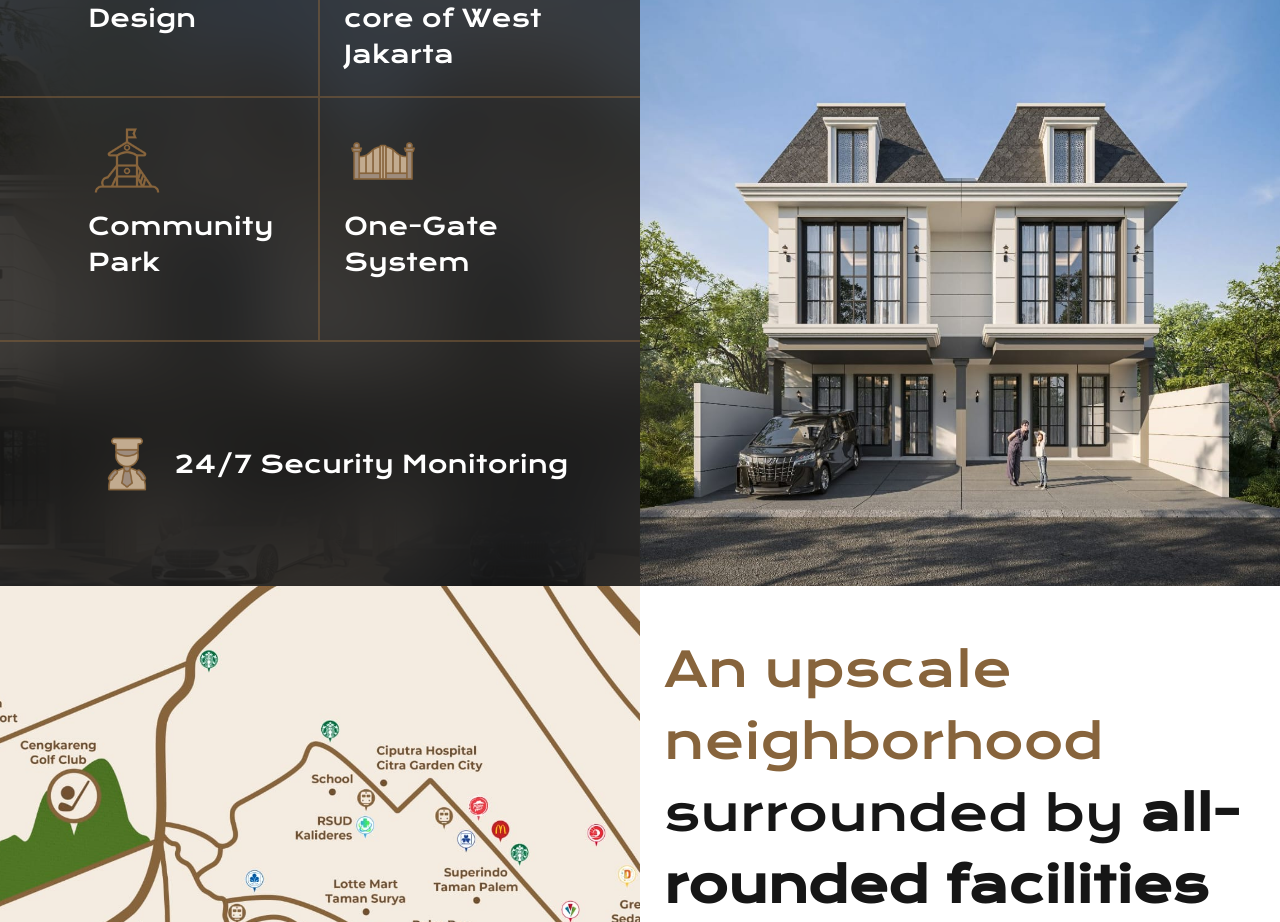
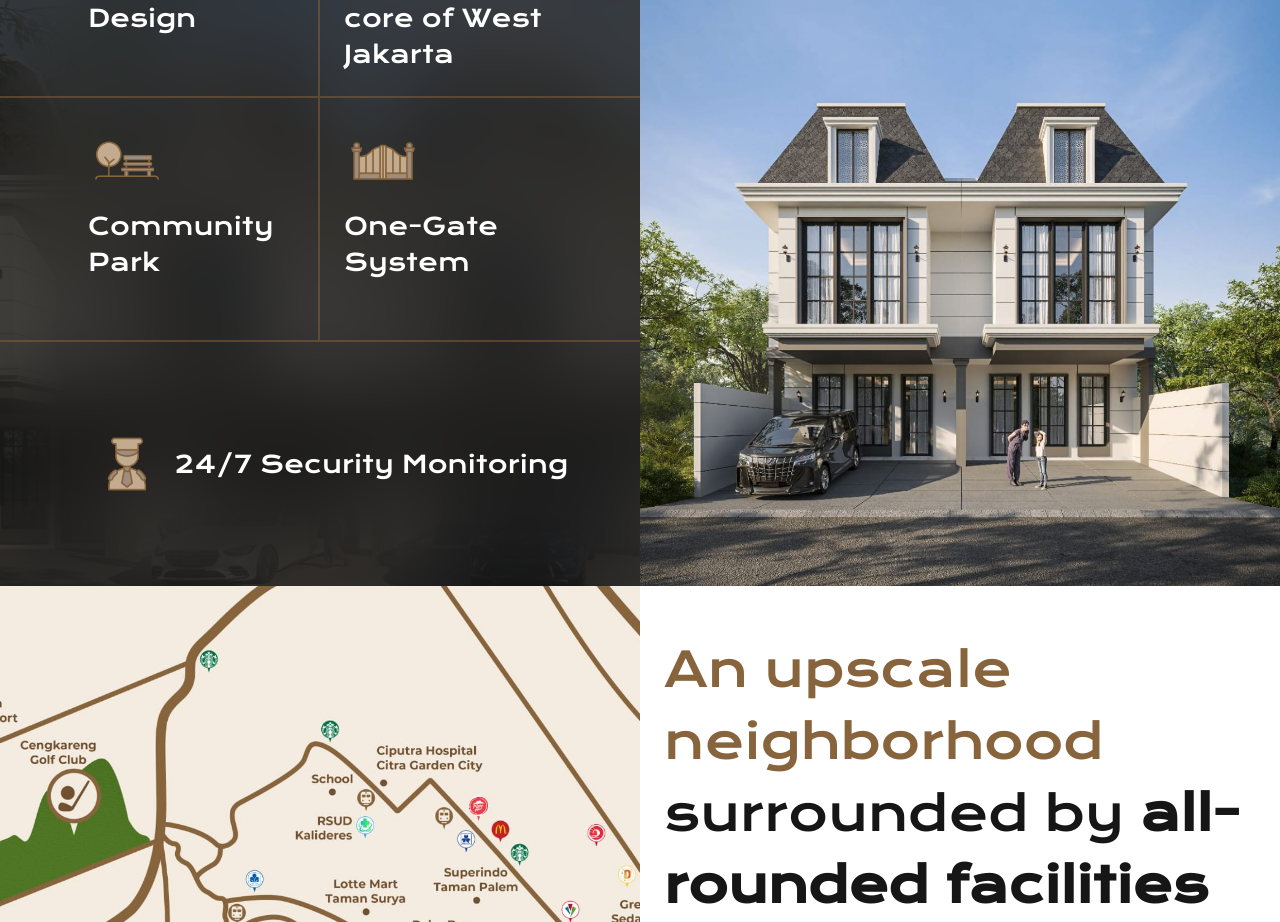
Before and after one commit to Bobogeng/casa-varya, a Next.js app: page / in a window 1280 px wide. Shown: the part 1290-2212 px from the top of the page. Built offline with nearby package versions, Linux system fonts and the light colour scheme.

Commit message:
Fix icon community park

```diff
--- a/app/page.tsx
+++ b/app/page.tsx
@@ -58,7 +58,7 @@ export default function Home() {
               <div className="flex flex-col gap-2 p-6 pl-[88px] border-r-2 border-b-2 border-solid border-brown border-opacity-50">
                 <div>
                   <Image
-                    src="/images/park.png"
+                    src="/images/bench.png"
                     alt=""
                     width={78}
                     height={78}
```
